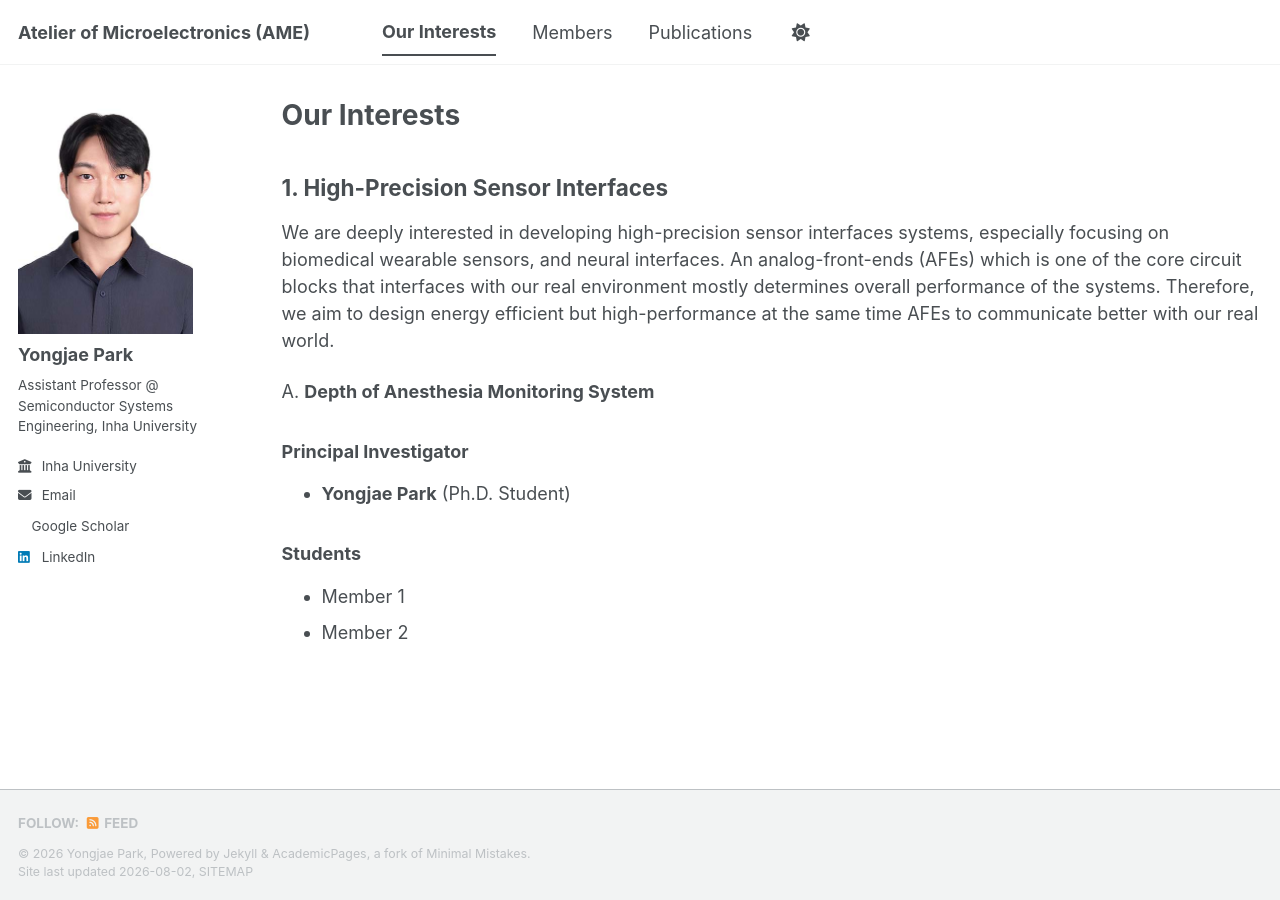
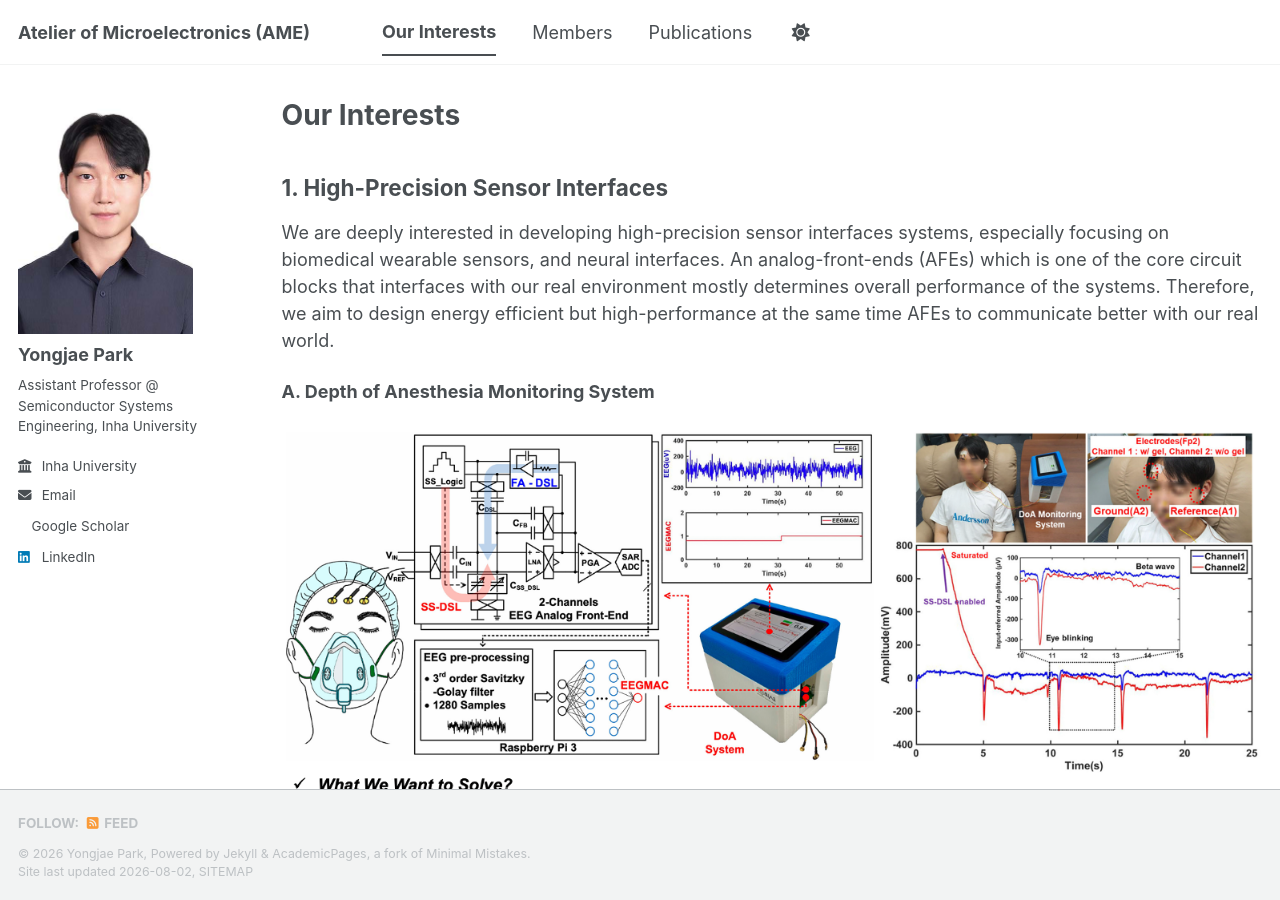
Before and after one commit to yong27park/AME.github.io, a Jekyll site: the page built from _pages/ourinterests.md, in a window 1280 px wide and 900 px high. Built offline with Jekyll 4.4.1, drawn with Linux system fonts in a browser that asks for light colours; a style sheet for code colours, icons or effects is not loaded.

Commit message:
Update ourinterests.md

```diff
--- a/_pages/ourinterests.md
+++ b/_pages/ourinterests.md
@@ -8,9 +8,9 @@ author_profile: true
 ## 1. High-Precision Sensor Interfaces
  We are deeply interested in developing high-precision sensor interfaces systems, especially focusing on biomedical wearable sensors, and neural interfaces. An analog-front-ends (AFEs) which is one of the core circuit blocks that interfaces with our real environment mostly determines overall performance of the systems. Therefore, we aim to design energy efficient but high-performance at the same time AFEs to communicate better with our real world.
 
- A. **Depth of Anesthesia Monitoring System**
+ **A. Depth of Anesthesia Monitoring System**
 
-
+![System Architecture](/images/research1.png)
 
 ### Principal Investigator
 * **Yongjae Park** (Ph.D. Student)
```
